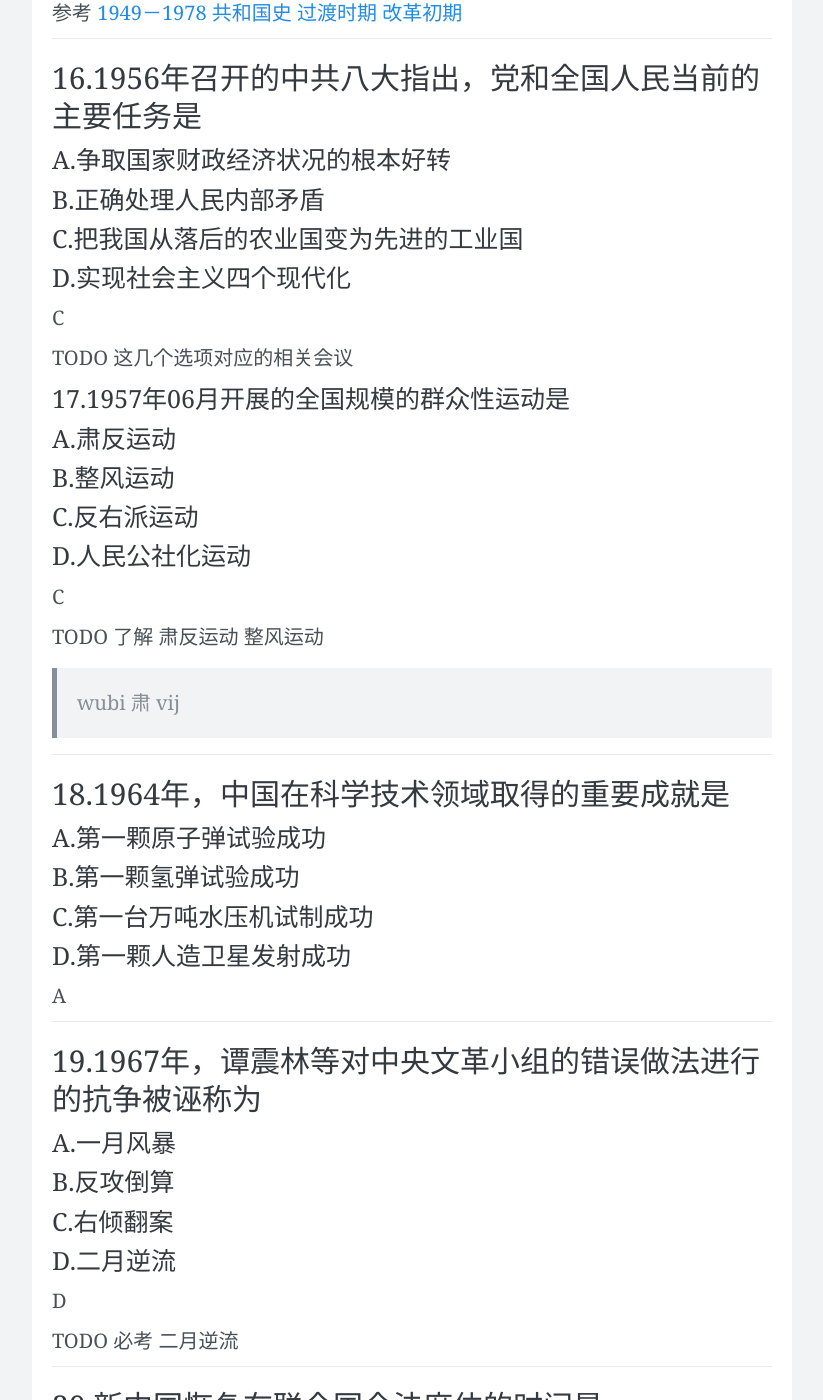
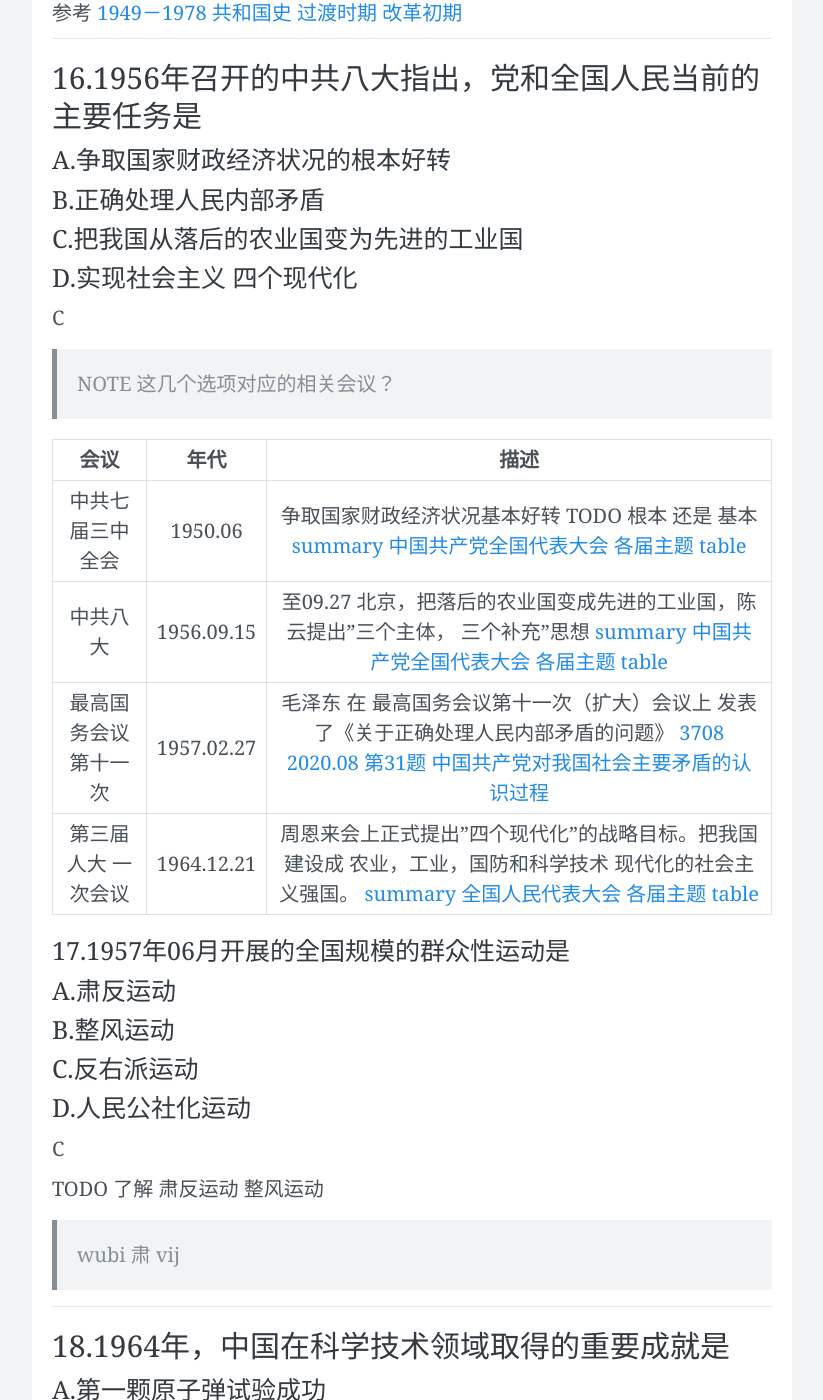
Before and after one commit to wangtiga/wangtiga.github.io, a Jekyll site: the page built from _posts/2020-07-14-3708_2019_04.md, in a window 1280 px wide and 1400 px high, scrolled down 13798 px. Shown: the whole window, without its empty margins (228-1051 px from the left). Built offline with Jekyll 4.4.1, drawn with Linux system fonts in a browser that asks for light colours; nearby versions of some CDN libraries; comment, search, counter and statistics services are not loaded; some of the changed text lies outside the part shown.

Commit message:
updated from r1

```diff
--- a/_posts/2020-07-14-3708_2019_04.md
+++ b/_posts/2020-07-14-3708_2019_04.md
@@ -279,11 +279,20 @@ D
 ### A.争取国家财政经济状况的根本好转
 ### B.正确处理人民内部矛盾
 ### C.把我国从落后的农业国变为先进的工业国
-### D.实现社会主义四个现代化
+### D.实现社会主义 四个现代化
 
 C
 
-TODO 这几个选项对应的相关会议
+> NOTE 这几个选项对应的相关会议？
+
+  会议                |  年代      |   描述                 |
+--------------------- | ---------- | ---------------------- |
+  中共七届三中全会    | 1950.06    | 争取国家财政经济状况基本好转  TODO 根本 还是 基本 [summary 中国共产党全国代表大会 各届主题 table](https://wangtiga.github.io/2020/11/15/3708_summary.html#%E4%B8%AD%E5%9B%BD%E5%85%B1%E4%BA%A7%E5%85%9A%E5%85%A8%E5%9B%BD%E4%BB%A3%E8%A1%A8%E5%A4%A7%E4%BC%9A-%E5%90%84%E5%B1%8A%E4%B8%BB%E9%A2%98-table) |
+  中共八大            | 1956.09.15 | 至09.27 北京，把落后的农业国变成先进的工业国，陈云提出"三个主体， 三个补充"思想 [summary 中国共产党全国代表大会 各届主题 table](https://wangtiga.github.io/2020/11/15/3708_summary.html#%E4%B8%AD%E5%9B%BD%E5%85%B1%E4%BA%A7%E5%85%9A%E5%85%A8%E5%9B%BD%E4%BB%A3%E8%A1%A8%E5%A4%A7%E4%BC%9A-%E5%90%84%E5%B1%8A%E4%B8%BB%E9%A2%98-table)|
+  最高国务会议第十一次| 1957.02.27 | 毛泽东 在 最高国务会议第十一次（扩大）会议上 发表了《关于正确处理人民内部矛盾的问题》 [3708 2020.08 第31题 中国共产党对我国社会主要矛盾的认识过程](https://wangtiga.github.io/2020/11/21/3708_2020_08.html#31%E4%B8%AD%E5%9B%BD%E5%8D%8A%E6%AE%96%E6%B0%91%E5%9C%B0%E5%8D%8A%E5%B0%81%E5%BB%BA%E7%A4%BE%E4%BC%9A%E7%9A%84%E4%B8%BB%E8%A6%81%E7%9F%9B%E7%9B%BE%E5%8F%8A%E5%85%B6%E7%9B%B8%E4%BA%92%E5%85%B3%E7%B3%BB) |
+ 第三届人大 一次会议  | 1964.12.21 | 周恩来会上正式提出"四个现代化"的战略目标。把我国建设成 农业，工业，国防和科学技术 现代化的社会主义强国。 [summary 全国人民代表大会 各届主题 table](https://wangtiga.github.io/2020/11/15/3708_summary.html#%E5%85%A8%E5%9B%BD%E4%BA%BA%E6%B0%91%E4%BB%A3%E8%A1%A8%E5%A4%A7%E4%BC%9A-%E5%90%84%E5%B1%8A%E4%B8%BB%E9%A2%98-table)|
+
+
 
 ### 17.1957年06月开展的全国规模的群众性运动是
 ### A.肃反运动
```
Also changed, not shown: _posts/2020-07-04-3708_2018_10.md (+1 -1 lines), _posts/2020-11-15-3708_summary.md (+5 -5 lines), _posts/2020-11-21-3708_2020_08.md (+10 -1 lines).
